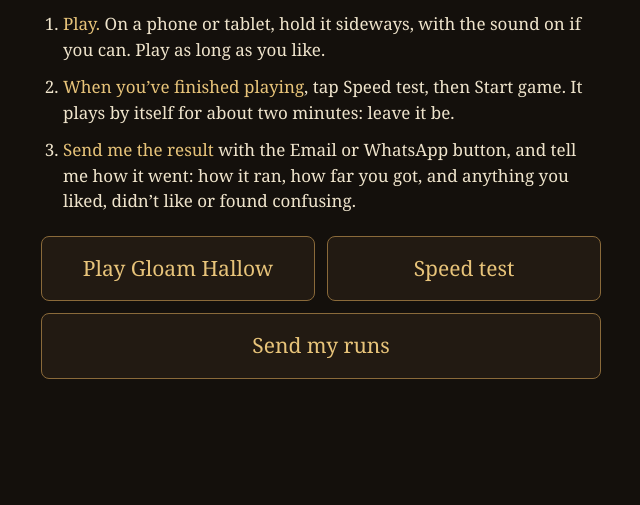
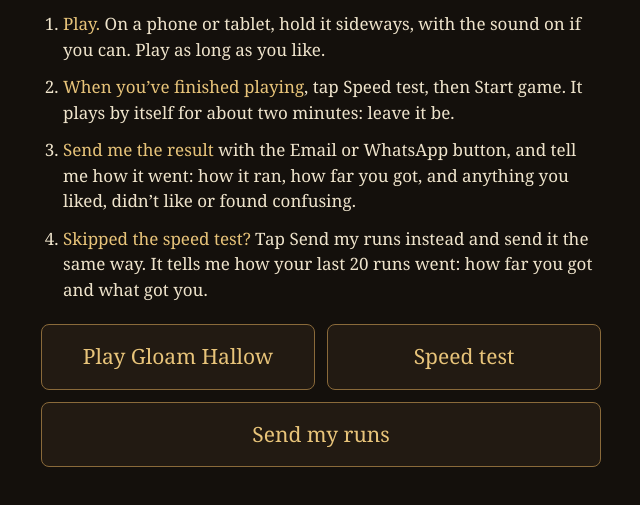
Before and after one commit to barneyfin/gloam-hallow-playtest, a plain HTML site: page index.html in a window 1280 px wide. Shown: the part 141-646 px from the top of the page, without its empty margins (319-959 px from the left). Drawn offline with Linux system fonts and the light colour scheme.

Commit message:
The page's steps: Send my runs, for anyone who skips the speed test
Co-Authored-By: Claude Opus 5.5 <noreply@anthropic.com>

```diff
--- a/index.html
+++ b/index.html
@@ -30,6 +30,7 @@
     <li><b>Play.</b> On a phone or tablet, hold it sideways, with the sound on if you can. Play as long as you like.</li>
     <li><b>When you&rsquo;ve finished playing</b>, tap Speed test, then Start game. It plays by itself for about two minutes: leave it be.</li>
     <li><b>Send me the result</b> with the Email or WhatsApp button, and tell me how it went: how it ran, how far you got, and anything you liked, didn&rsquo;t like or found confusing.</li>
+    <li><b>Skipped the speed test?</b> Tap Send my runs instead and send it the same way. It tells me how your last 20 runs went: how far you got and what got you.</li>
   </ol>
   <div class="go">
     <a class="card" href="gloam-hallow.html?v=0.20.13-n1">Play Gloam Hallow</a>
```
